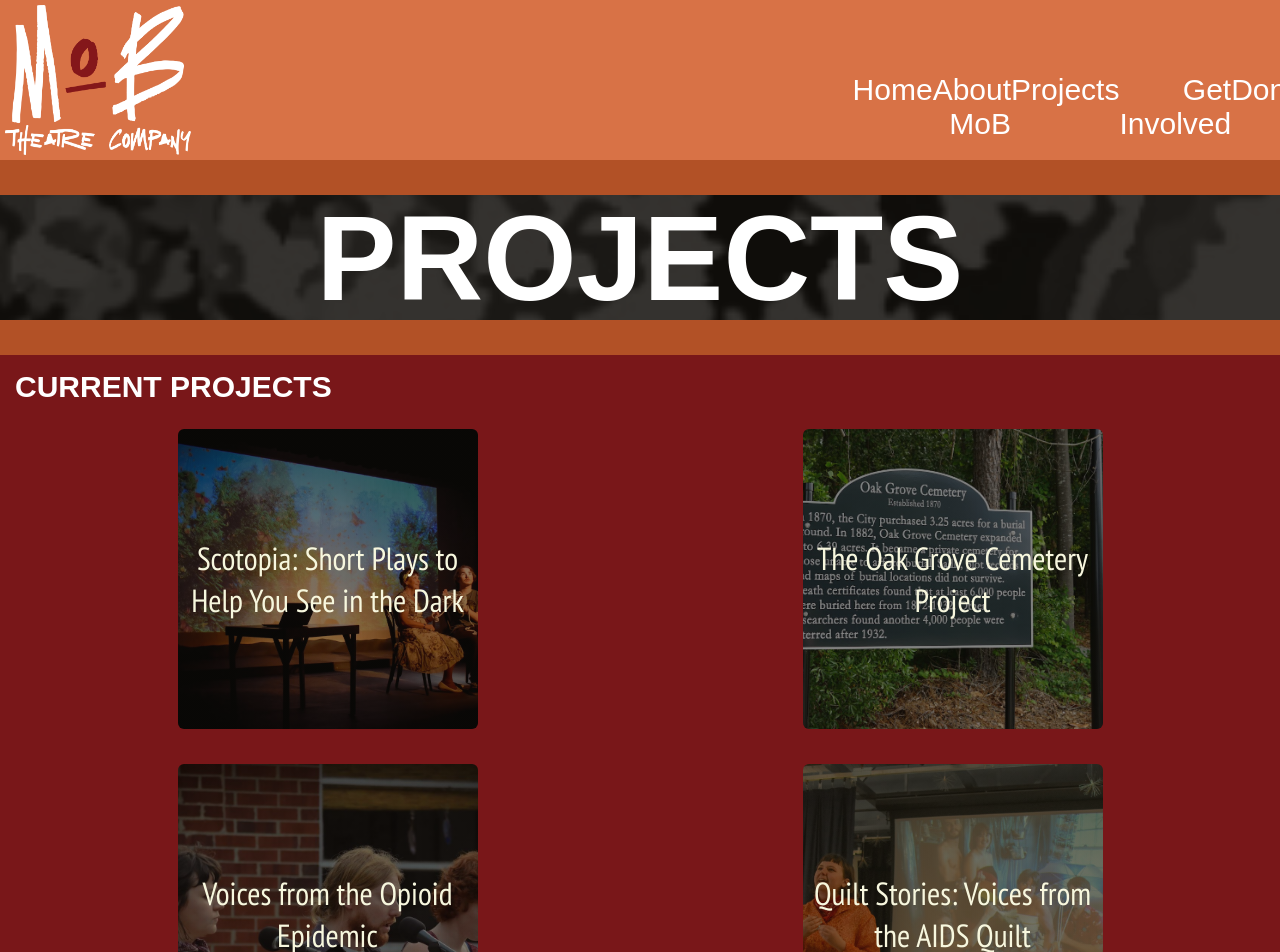
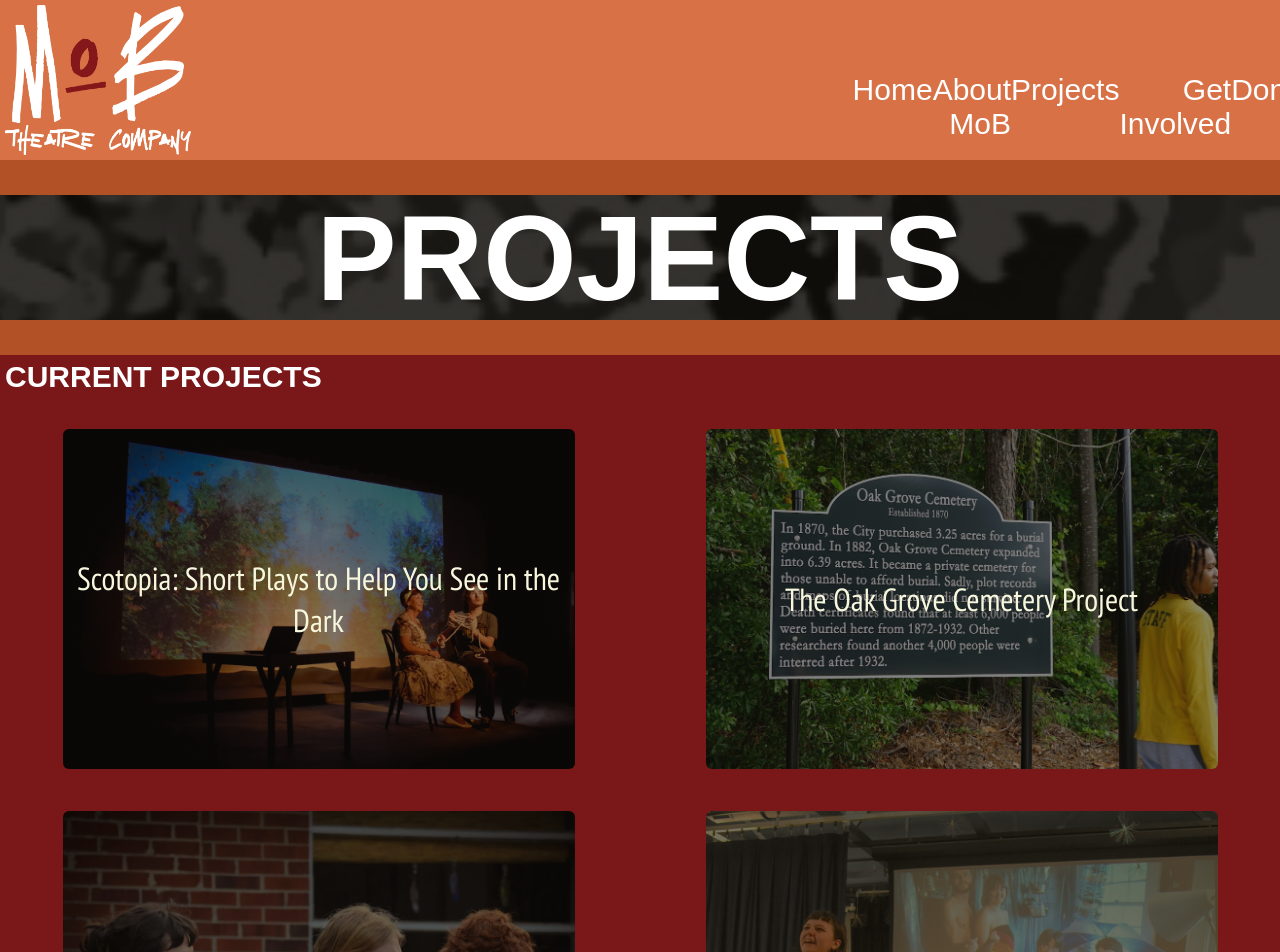
Before and after one commit to mackwick/MoB_Website_FE, a React (Vite) app: page /projects in a window 1280 px wide. Shown: the top 952 px of the page. Built offline with nearby package versions, Linux system fonts and the light colour scheme; a web font is replaced by a local one.

Commit message:
improved project component design and format accross responsiveness

```diff
--- a/src/index.css
+++ b/src/index.css
@@ -491,11 +491,10 @@ h3 {
   padding-top: 20px;
 }
 
-.press-blurbs,
-.project-teasers-div {
+.press-blurbs {
   display: flex;
   flex-direction: row;
-  text-wrap: wrap;
+  /* text-wrap: wrap; */
   flex-wrap: wrap;
   align-items: center;
   justify-content: center;
@@ -576,6 +575,13 @@ h3 {
 
 .project-teasers-div {
   margin-top: 10px;
+  display: flex;
+  flex-direction: row;
+  text-wrap: wrap;
+  flex-wrap: wrap;
+  align-items: center;
+  justify-content: center;
+  font-size: 13px;
 }
 
 .projects-container .engagements-div {
@@ -625,12 +631,11 @@ h3 {
 }
 
 .one-project {
+  width: 100dvw;
+  height: 320px;
+  text-align: center;
+  align-items: center;
   border: none;
-  margin-bottom: 2rem;
-  width: 100%;
-  align-items: center;
-  width: 100dvw;
-  height: 310px;
 }
 
 /*-----------------  PROJECT COMPONENT BACKGROUNDS -----------------*/
@@ -813,8 +818,7 @@ h3 {
     width: 9rem;
   }
 
-  .press-div,
-  .one-project {
+  .press-div {
     width: 30dvw;
   }
 
@@ -848,20 +852,17 @@ h3 {
     font-size: 1.5em;
   }
 
-  .project-teasers-div {
-    justify-content: space-around;
-  }
-
   .project-link {
     font-size: 3rem;
   }
 
   .one-project {
-    border: none;
-    margin-bottom: 2rem;
-    width: 100%;
     width: 45dvw;
     height: 300px;
+  }
+
+  .project-teasers-div {
+    gap: 1rem;
   }
 }
 
@@ -921,6 +922,16 @@ h3 {
 
   .full-proj-two p {
     font-size: 1.5rem;
+  }
+
+  .one-project {
+    width: 45dvw;
+    height: 360px;
+  }
+
+  .proj-compon-BG {
+    width: 40dvw;
+    height: 340px;
   }
 }
 
@@ -1048,13 +1059,11 @@ h3 {
     justify-content: space-around;
   }
 
-  .press-div,
-  .one-project {
+  .press-div {
     width: 18%;
   }
 
-  .press-blurbs,
-  .current-projects {
+  .press-blurbs {
     justify-content: space-between;
     padding: 15px;
   }
@@ -1070,10 +1079,6 @@ h3 {
     width: 48%;
   }
 
-  .one-project {
-    width: 45dvw;
-  }
-
   .project-link {
     font-size: 2rem;
   }
@@ -1081,6 +1086,10 @@ h3 {
   .sponsor-images {
     justify-content: center;
     gap: 50px;
+  }
+
+  .project-teasers-div {
+    justify-content: space-around;
   }
 }
 
@@ -1204,18 +1213,28 @@ h3 {
 
   .one-project {
     width: 23dvw;
+    height: 360px;
+  }
+
+  .proj-compon-BG {
+    width: 20dvw;
+    height: 340px;
+  }
+
+  /* .one-project {
+    width: 23dvw;
     height: 400px;
     justify-content: start;
-  }
+  } */
 
-  .project-tease-image {
+  /* .project-tease-image {
     height: 15rem;
     width: 15rem;
-  }
+  } */
 
-  .project-teasers-div {
+  /* .project-teasers-div {
     gap: 20px;
-  }
+  } */
 
   .engage-collection {
     display: flex;
@@ -1269,4 +1288,14 @@ h3 {
   .header-menu {
     width: 24dvw;
   }
+
+  .one-project {
+    width: 18dvw;
+    height: 360px;
+  }
+
+  .proj-compon-BG {
+    width: 17dvw;
+    height: 340px;
+  }
 }
```
